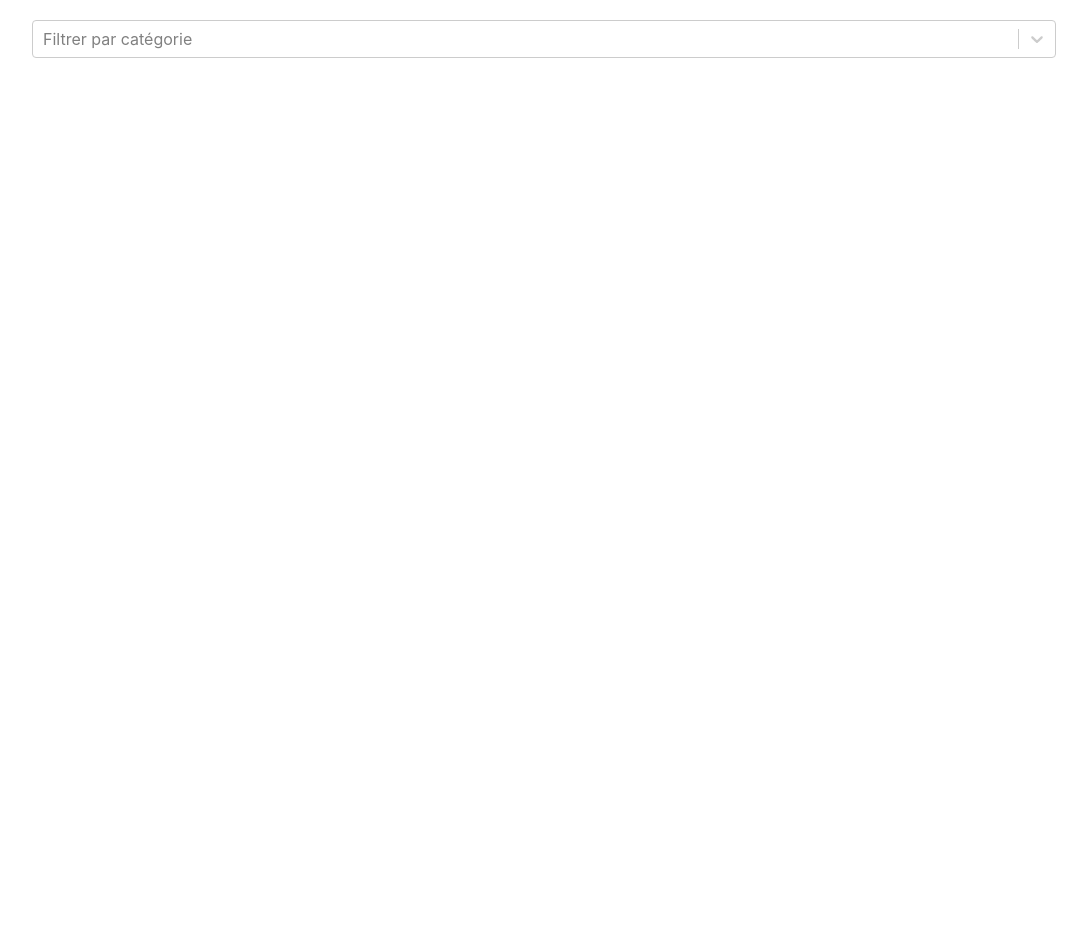
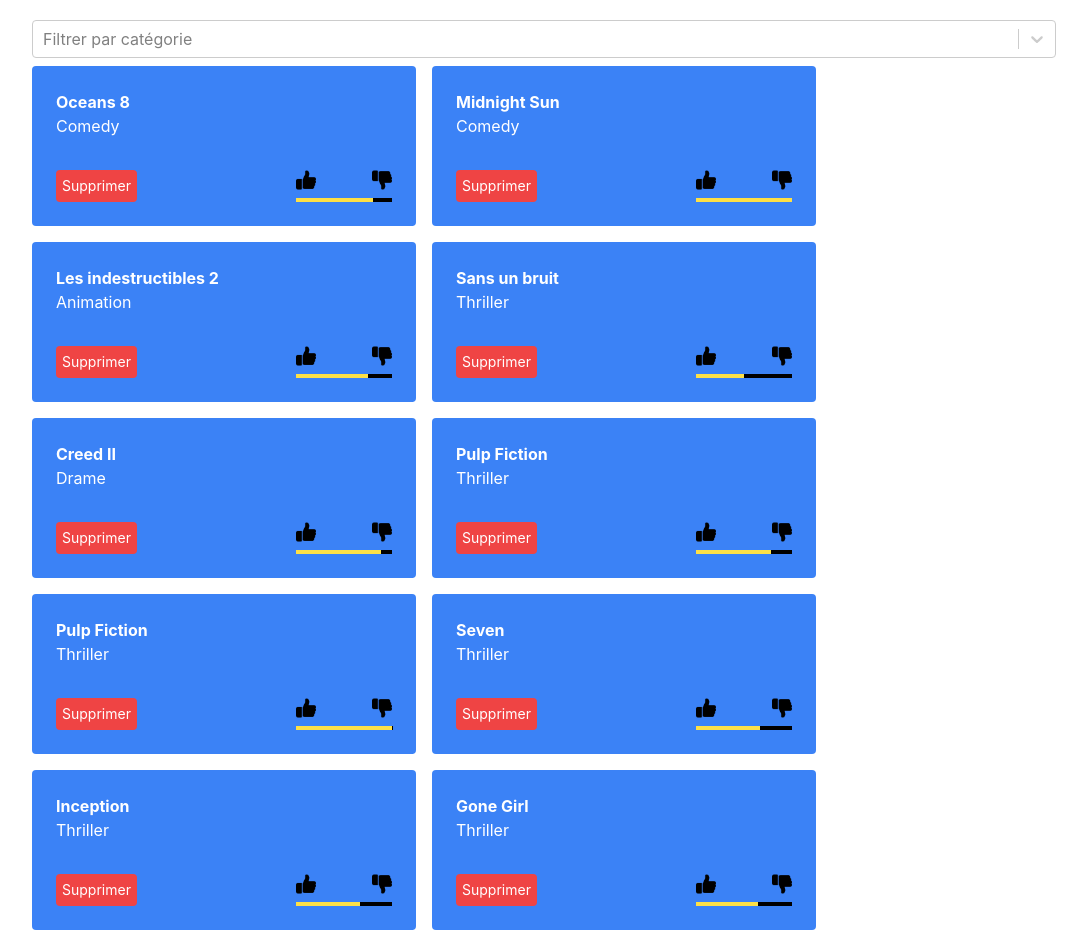
Before and after one commit to Stabien/test_particeep, a React (Vite) app: page / in a window 1280 px wide. Shown: the whole page, without its empty margins (96-1183 px from the left). Before the commit the page ends 800 px from the top, so only its background shows below. Built offline with nearby package versions, Linux system fonts and the light colour scheme.

Commit message:
feat: add multiselect working

```diff
--- a/src/components/Multiselect.tsx
+++ b/src/components/Multiselect.tsx
@@ -4,13 +4,11 @@ import Select from 'react-select'
 
 interface Props {
   options: MultiselectOption[]
+  onChange: (value: MultiselectOption[]) => void
 }
 
-const Multiselect = (
-  props: Props,
-  updateValue: (value: MultiselectOption[]) => void,
-): JSX.Element => {
-  const { options } = props
+const Multiselect = (props: Props): JSX.Element => {
+  const { options, onChange: updateValue } = props
   const [selectedOptions, setSelectedOptions] = useState<MultiselectOption[]>([])
 
   const onChange = (value: MultiselectOption[]): void => {
--- a/src/pages/Home.tsx
+++ b/src/pages/Home.tsx
@@ -14,10 +14,12 @@ const Home = (): JSX.Element => {
   const [selectedOptions, setSelectedOptions] = useState<MultiselectOption[]>([])
 
   const renderMovieList = movies.map((movie) => {
-    if (selectedOptions.includes(movie.category as unknown as MultiselectOption)) {
+    const selectedCategories = selectedOptions.map((option) => option.value)
+    if (selectedCategories.includes(movie.category) || selectedOptions.length === 0) {
       return <CardMovie key={movie.id} data={movie} />
+    } else {
+      return <Fragment key={movie.id}></Fragment>
     }
-    return <Fragment key={movie.id}></Fragment>
   })
 
   const movieCategories: string[] = []
```
